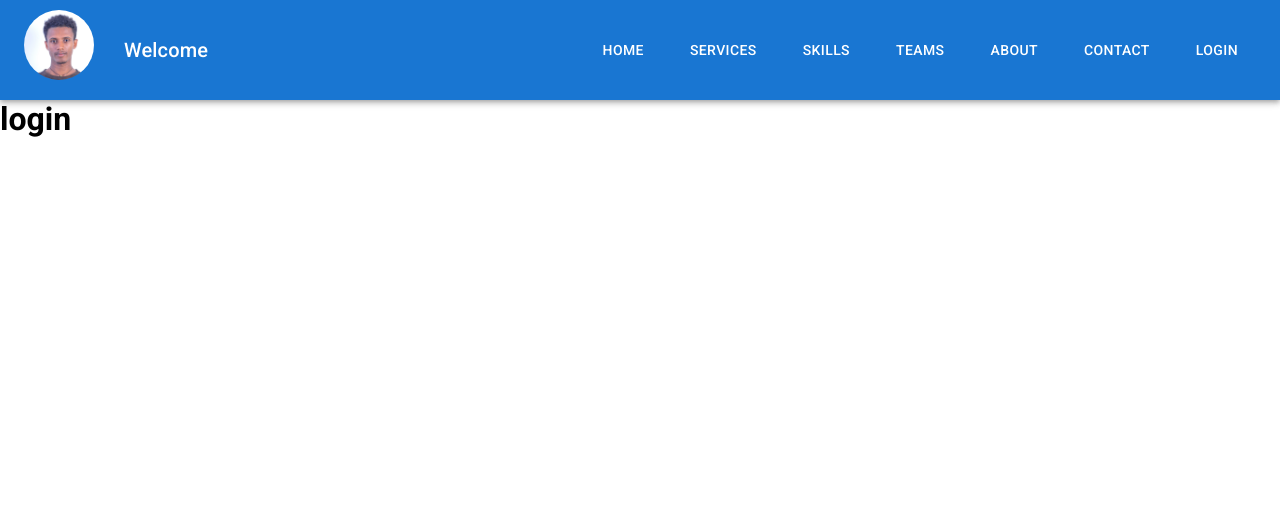
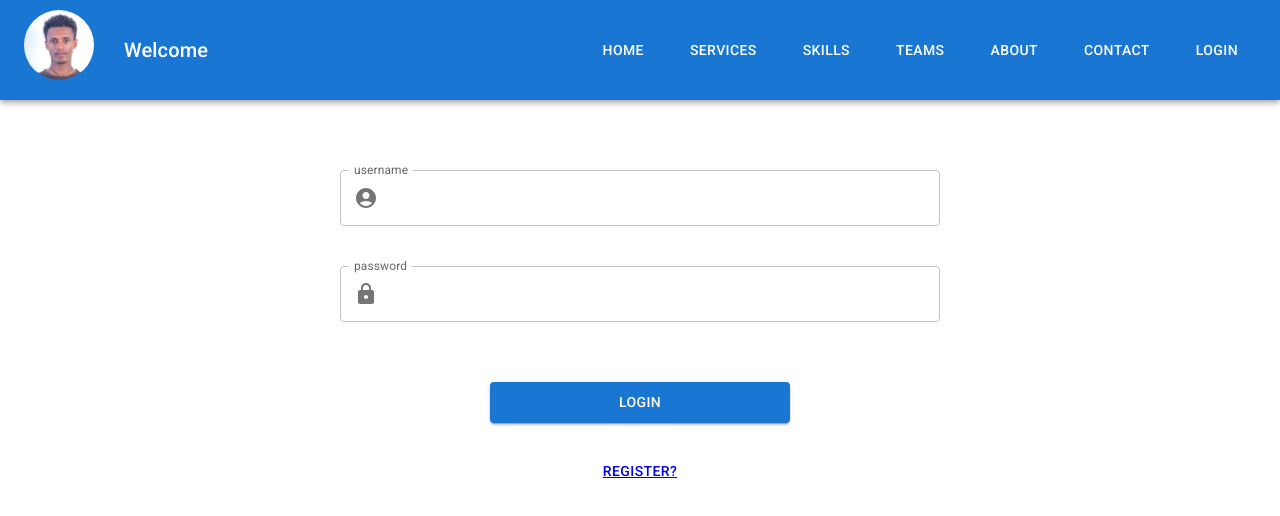
Before and after one commit to addisuanley2010/portifolio, a React (Create React App) app: page /login in a window 1280 px wide. Shown: the top 516 px of the page. Built offline with nearby package versions, Linux system fonts and the light colour scheme.

Commit message:
login page added

```diff
--- a/src/componenets/Login.jsx
+++ b/src/componenets/Login.jsx
@@ -1,10 +1,58 @@
 import React from "react";
-import { Stack } from "@mui/material";
+import {InputAdornment, Button,TextField, Stack } from "@mui/material";
+import { Link } from "react-router-dom";
+import AccountCircle from '@mui/icons-material/AccountCircle';
+import HttpsIcon from '@mui/icons-material/Https';
+
 const Login = () => {
   return (
-   <Stack>
-    <h1>login</h1>
-   </Stack>
+    <Stack alignItems={"center"}>
+      <Stack
+        marginTop={"60px"}
+        sx={{
+          minWidth: {
+            xs: "350px",
+            sm: "600px",
+          },
+          gap: "40px",
+        }}
+      >
+       <TextField id="username" label='username'
+          InputProps={{
+          startAdornment: (
+            <InputAdornment position="start">
+              <AccountCircle />
+            </InputAdornment>
+          ),
+        }} />
+        <TextField label="password" id="password" type={'password'}
+        InputProps={{
+          startAdornment: (
+            <InputAdornment position="start">
+              <HttpsIcon />
+            </InputAdornment>
+          ),
+        }} />
+      </Stack>
+
+      <Button
+        variant="contained"
+        sx={{
+          marginTop: "60px",
+          paddingY: "8px",
+          minWidth: {
+            xs: "200px",
+            sm: "300px",
+          },
+        }}
+      >
+        Login
+      </Button>
+      <Stack direction={'row'} my={'30px'}>
+        <Button ><Link>Register?</Link></Button>
+        {/* <Button >Forget?</Button> */}
+      </Stack>
+    </Stack>
   );
 };
 
--- a/src/componenets/Navbar.jsx
+++ b/src/componenets/Navbar.jsx
@@ -68,7 +68,7 @@ function Navbar(props) {
 
   return (
     <Box sx={{ display: "flex" }} flexDirection="column">
-      <AppBar component="nav" position="sticky">
+      <AppBar component="nav" position="sticky" sx={{marginBottom:'10px'}}>
         <Toolbar>
           <Stack
             direction="row"
```
